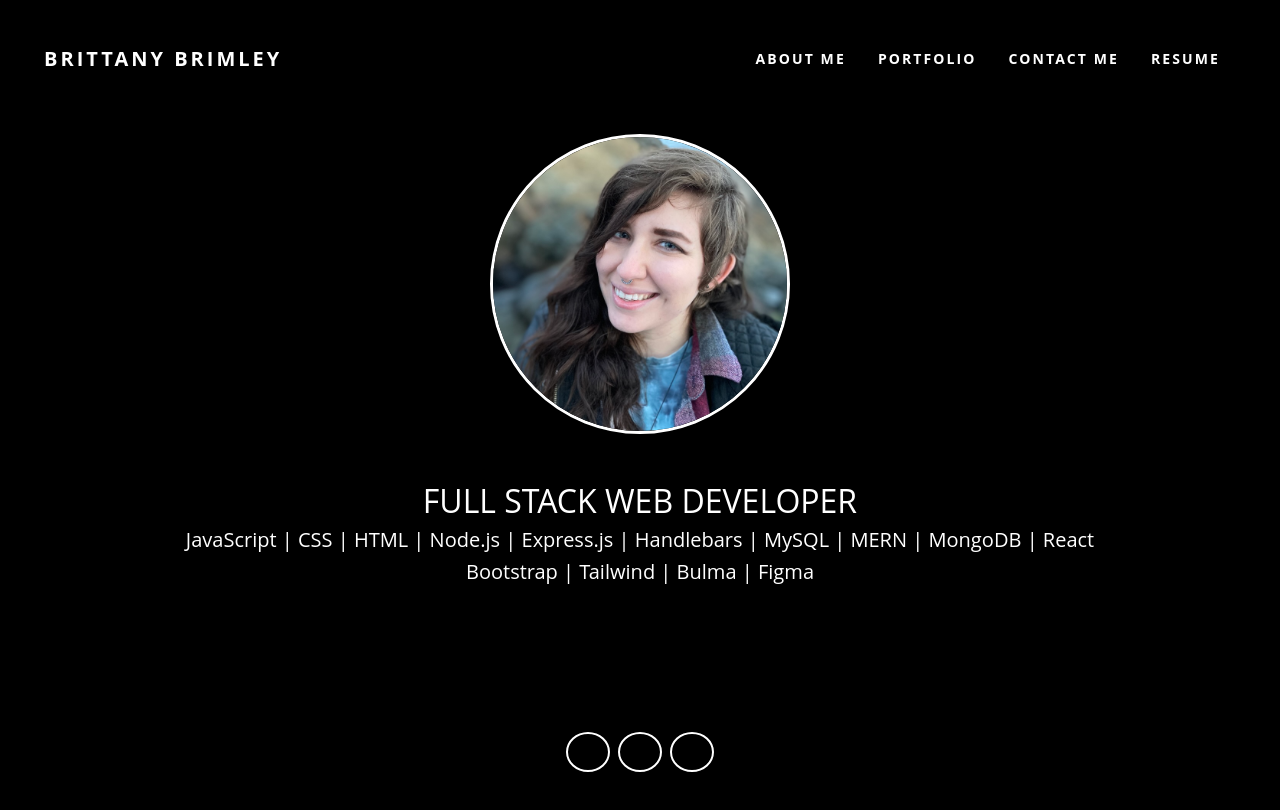
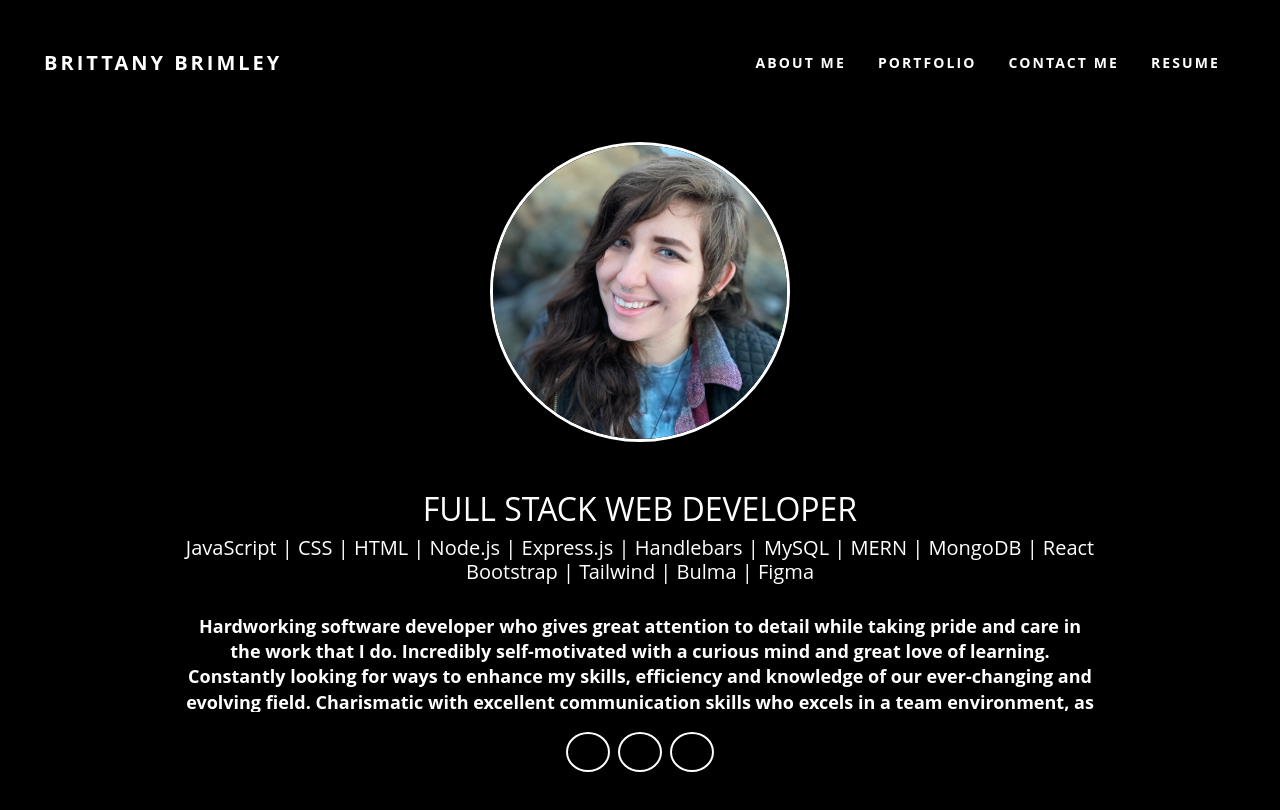
Before and after one commit to Git-BritHub/Brittany-Portfolio-Main, a React (Vite) app: page / in a window 1280 px wide. Shown: the top 810 px of the page. Built offline with nearby package versions, Linux system fonts and the light colour scheme; some icons are missing.

Commit message:
added more to about me section and fixed bottom margin that was cutting off text

```diff
--- a/src/components/Header/style.css
+++ b/src/components/Header/style.css
@@ -1,5 +1,5 @@
 body {
-    margin: 0;
+    margin-bottom: 50px;
     font: bold 14px/1.4 'Open Sans', arial, sans-serif;
     background: black;
 }
@@ -16,7 +16,7 @@ body {
 .navbar li {
   display: table-cell;
   position: relative;
-  padding: 0;
+  padding: 8px 0;
 }
 
 .navbar a {
--- a/src/views/AboutMe/AboutMe.jsx
+++ b/src/views/AboutMe/AboutMe.jsx
@@ -14,6 +14,7 @@ function AboutMe() {
             <h2>FULL STACK WEB DEVELOPER</h2>
             <h3>JavaScript | CSS | HTML | Node.js | Express.js | Handlebars | MySQL | MERN | MongoDB | React </h3>
             <h3>Bootstrap | Tailwind | Bulma | Figma</h3>
+            <p>Hardworking software developer who gives great attention to detail while taking pride and care in the work that I do. Incredibly self-motivated with a curious mind and great love of learning. Constantly looking for ways to enhance my skills, efficiency and knowledge of our ever-changing and evolving field. Charismatic with excellent communication skills who excels in a team environment, as well as individually. Prioritizes and strives to meet a company’s goals and further its success.  </p>
         </div>
         // TODO: Add styling and formatting with react-bootstrap
         // TODO: Add profile pic
--- a/src/views/AboutMe/style.css
+++ b/src/views/AboutMe/style.css
@@ -9,4 +9,10 @@
 
 .aboutMe h3 {
     font-size: 20px;
+    margin: auto;
 }
+
+.aboutMe p {
+    font-size: 18px;
+    margin: 30px 150px;
+}
```
